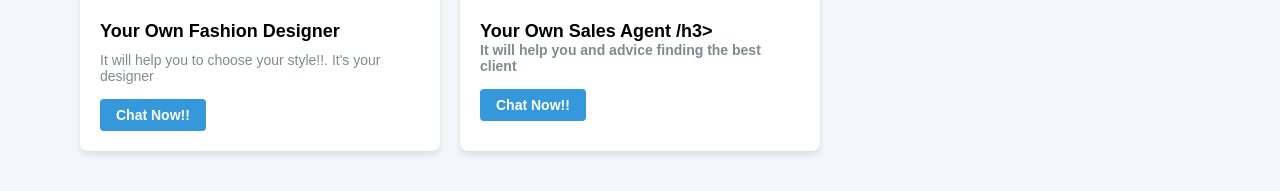
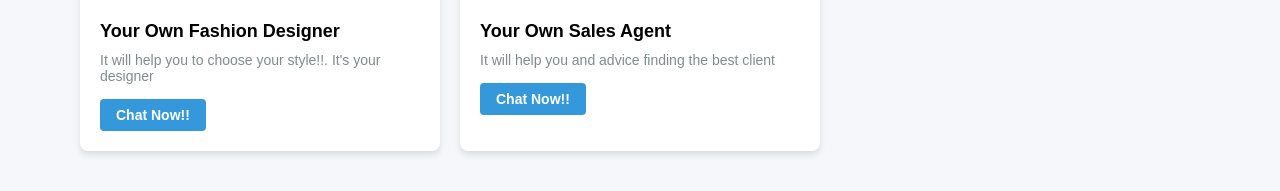
Before and after one commit to Markands/Markands123.github.io, a plain HTML site: page index.html in a window 1280 px wide. Shown: the part 946-1137 px from the top of the page. Drawn offline with Linux system fonts and the light colour scheme.

Commit message:
Update index.html

```diff
--- a/index.html
+++ b/index.html
@@ -176,7 +176,7 @@
          <img src="https://encrypted-tbn0.gstatic.com/images?q=tbn:ANd9GcSsW7JvjDzV94Ot9wr4HNB5PA_yMA-MPmlxqQ&s" alt="English AI">
 
                 <div class="course-info">
-                    <h3> Your Own Sales Agent /h3>
+                    <h3> Your Own Sales Agent </h3>
                     <p>It  will help you and advice finding the best client </p>
                     <a href="sales.html" class="btn">Chat Now!!</a>
                 </div>
```
